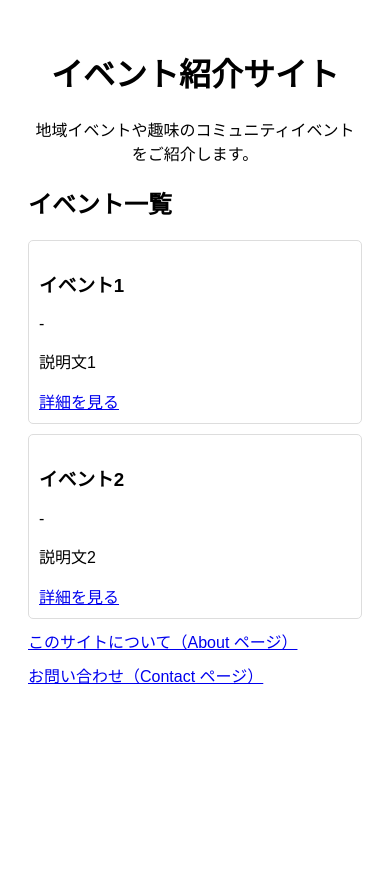
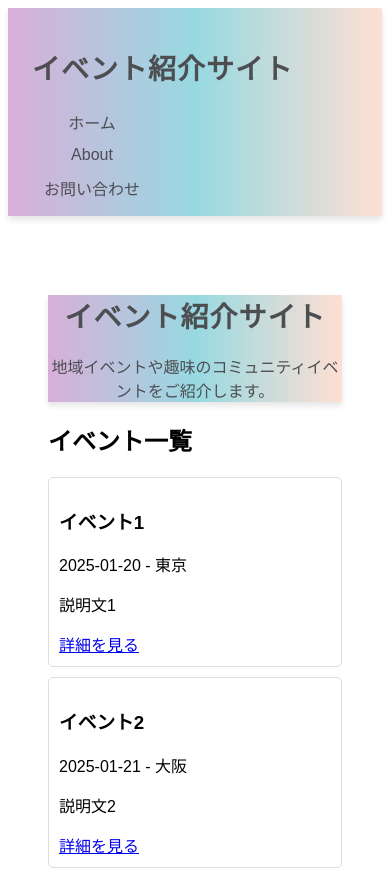
Before and after one commit to nagi0705/event-site, a Nuxt app: page / in a window 390 px wide. Shown: the top 870 px of the page. Before the commit the page ends 844 px from the top, so only its background shows below. Built offline with nearby package versions, Linux system fonts and the light colour scheme.

Commit message:
4日目: レイアウトと共通コンポーネントの整理

```diff
--- /dev/null
+++ b/components/EventCard.vue
@@ -0,0 +1,25 @@
+<template>
+    <div class="event-card mb-4 p-4 border rounded">
+        <h3 class="text-lg font-bold">{{ event.title }}</h3>
+        <p>{{ event.date }} - {{ event.location }}</p>
+        <p>{{ event.description }}</p>
+        <NuxtLink :to="`/events/${event.id}`" class="text-blue-500 underline">
+            詳細を見る
+        </NuxtLink>
+    </div>
+</template>
+
+<script setup>
+defineProps({
+    event: Object, // 親コンポーネントから渡されるイベントデータ
+});
+</script>
+
+<style>
+.event-card {
+    border: 1px solid #ddd;
+    border-radius: 5px;
+    padding: 10px;
+    margin-bottom: 10px;
+}
+</style>
--- /dev/null
+++ b/components/FormContact.vue
@@ -0,0 +1,44 @@
+<template>
+    <form @submit.prevent="handleSubmit" class="space-y-4">
+        <!-- 名前 -->
+        <div>
+            <label for="name" class="block font-medium mb-1">名前</label>
+            <input type="text" id="name" v-model="form.name" class="w-full border rounded p-2" required minlength="3" />
+        </div>
+
+        <!-- メールアドレス -->
+        <div>
+            <label for="email" class="block font-medium mb-1">メールアドレス</label>
+            <input type="email" id="email" v-model="form.email" class="w-full border rounded p-2" required />
+        </div>
+
+        <!-- 本文 -->
+        <div>
+            <label for="message" class="block font-medium mb-1">本文</label>
+            <textarea id="message" v-model="form.message" class="w-full border rounded p-2" rows="4" required
+                minlength="10"></textarea>
+        </div>
+
+        <!-- 送信ボタン -->
+        <button type="submit" class="bg-blue-500 text-white rounded px-4 py-2 hover:bg-blue-600">
+            送信
+        </button>
+    </form>
+</template>
+
+<script setup>
+import { reactive } from "vue";
+
+// フォームデータを格納する
+const form = reactive({
+    name: "",
+    email: "",
+    message: "",
+});
+
+// フォーム送信時の処理
+const handleSubmit = () => {
+    console.log("送信内容:", form);
+    alert(`送信が完了しました！\n名前: ${form.name}\nメール: ${form.email}\n本文: ${form.message}`);
+};
+</script>
--- /dev/null
+++ b/layouts/default.vue
@@ -0,0 +1,127 @@
+<template>
+    <div class="flex flex-col min-h-screen">
+        <!-- ヘッダー -->
+        <header class="bg-gradient-to-r from-blue-500 to-purple-500 text-white shadow-md">
+            <nav class="container mx-auto flex justify-between items-center py-4 px-6">
+                <h1 class="text-3xl font-bold tracking-wide">イベント紹介サイト</h1>
+                <ul class="flex space-x-6 text-lg font-medium">
+                    <li>
+                        <NuxtLink to="/" class="hover:underline">ホーム</NuxtLink>
+                    </li>
+                    <li>
+                        <NuxtLink to="/about" class="hover:underline">About</NuxtLink>
+                    </li>
+                    <li>
+                        <NuxtLink to="/contact" class="hover:underline">お問い合わせ</NuxtLink>
+                    </li>
+                </ul>
+            </nav>
+        </header>
+
+        <!-- メインコンテンツ -->
+        <main class="flex-grow container mx-auto py-12 px-6 bg-gray-50 shadow-inner">
+            <slot />
+        </main>
+
+        <!-- フッター -->
+        <footer class="bg-gray-800 text-white">
+            <div class="container mx-auto py-6 text-center">
+                <p class="text-sm">© 2025 イベント紹介サイト. All Rights Reserved.</p>
+            </div>
+        </footer>
+    </div>
+</template>
+
+<style>
+.container {
+    max-width: 1200px;
+}
+
+/* ヘッダーのスタイルをさらにカスタマイズ可能 */
+header h1 {
+    letter-spacing: 1px;
+    /* タイトルの文字間隔を調整 */
+}
+
+header nav ul li {
+    transition: all 0.2s ease-in-out;
+    /* ナビゲーションリンクのホバー効果を滑らかに */
+}
+
+header nav ul li:hover {
+    transform: scale(1.05);
+    /* ホバー時にリンクを少し拡大 */
+}
+
+/* ヘッダー全体の背景と高さ */
+header {
+    background: linear-gradient(to right, #D9AFD9, #97D9E1, #FFDFD3);
+    color: rgb(77, 78, 82);
+    box-shadow: 0px 4px 6px rgba(0, 0, 0, 0.1);
+}
+
+/* ヘッダー内のコンテナ */
+header .container {
+    display: flex;
+    justify-content: space-between;
+    align-items: center;
+    padding: 16px 24px;
+    /* 上下左右の余白 */
+}
+
+/* サイトタイトル */
+header h1 {
+    font-size: 1.75rem;
+    /* サイズを少し大きく */
+    font-weight: bold;
+    letter-spacing: 1px;
+    /* 文字間隔 */
+    transition: color 0.2s ease-in-out;
+    /* ホバー時のスムーズな変化 */
+}
+
+
+/* ナビゲーションのスタイル */
+header nav ul {
+    display: flex;
+    gap: 16px;
+    /* リンク間の間隔 */
+    list-style: none;
+    margin: 0;
+    padding: 0;
+}
+
+/* ナビゲーションリンク */
+header nav ul li a {
+    color: rgb(77, 78, 82);
+    text-decoration: none;
+    font-size: 1rem;
+    font-weight: 500;
+    padding: 8px 12px;
+    /* リンクの内側余白 */
+    border-radius: 4px;
+    /* 丸みを追加 */
+    transition: all 0.3s ease-in-out;
+}
+
+header nav ul li a:hover {
+    background-color: #ffffff;
+    /* ホバー時の背景色 */
+    color: #4a90e2;
+    /* テキストを青色に */
+}
+
+/* レスポンシブ対応 */
+@media (max-width: 768px) {
+    header .container {
+        flex-direction: column;
+        /* ナビゲーションを縦並びに */
+        align-items: flex-start;
+    }
+
+    header nav ul {
+        flex-direction: column;
+        gap: 12px;
+    }
+}
+</style>
--- a/pages/about.vue
+++ b/pages/about.vue
@@ -10,12 +10,7 @@
             <p>
                 制作者情報: このプロジェクトは Nuxt.js を使って作成されました。
             </p>
-            <!-- トップページへのリンクを追加 -->
-            <div class="mt-8">
-                <NuxtLink to="/" class="text-blue-500 underline">
-                    トップページに戻る
-                </NuxtLink>
-            </div>
+
         </main>
     </div>
 </template>
--- a/pages/contact.vue
+++ b/pages/contact.vue
@@ -5,63 +5,14 @@
             <p>以下のフォームに必要事項を入力してください。</p>
         </header>
         <main>
-            <!-- フォーム -->
-            <form @submit.prevent="handleSubmit" class="space-y-4">
-                <!-- 名前 -->
-                <div>
-                    <label for="name" class="block font-medium mb-1">名前</label>
-                    <input type="text" id="name" v-model="form.name" class="w-full border rounded p-2" required
-                        minlength="3" />
-                </div>
-
-                <!-- メールアドレス -->
-                <div>
-                    <label for="email" class="block font-medium mb-1">メールアドレス</label>
-                    <input type="email" id="email" v-model="form.email" class="w-full border rounded p-2" required />
-                </div>
-
-                <!-- 本文 -->
-                <div>
-                    <label for="message" class="block font-medium mb-1">本文</label>
-                    <textarea id="message" v-model="form.message" class="w-full border rounded p-2" rows="4" required
-                        minlength="10"></textarea>
-                </div>
-
-                <!-- 送信ボタン -->
-                <button type="submit" class="bg-blue-500 text-white rounded px-4 py-2 hover:bg-blue-600">
-                    送信
-                </button>
-            </form>
-
-            <!-- トップページに戻るリンク -->
-            <div class="mt-8">
-                <NuxtLink to="/" class="text-blue-500 underline">
-                    トップページに戻る
-                </NuxtLink>
-            </div>
+            <!-- フォームコンポーネントを使用 -->
+            <FormContact />
         </main>
     </div>
 </template>
 
 <script setup>
-import { reactive } from "vue";
-
-// フォームデータを格納する
-const form = reactive({
-    name: "",
-    email: "",
-    message: "",
-});
-
-// フォーム送信時の処理
-const handleSubmit = () => {
-    if (!form.name || !form.email || !form.message) {
-        alert("全ての項目を正しく入力してください。");
-        return;
-    }
-    console.log("送信内容:", form);
-    alert(`送信が完了しました！\n名前: ${form.name}\nメール: ${form.email}\n本文: ${form.message}`);
-};
+import FormContact from "@/components/FormContact.vue";
 </script>
 
 <style>
@@ -76,8 +27,4 @@ header {
     text-align: center;
     margin-bottom: 20px;
 }
-
-textarea {
-    resize: none;
-}
 </style>
--- a/pages/index.vue
+++ b/pages/index.vue
@@ -10,28 +10,7 @@
             <div v-if="events.length === 0">イベントを読み込んでいます...</div>
             <div v-else>
                 <!-- イベント一覧の表示 -->
-                <div class="event-card mb-4 p-4 border rounded" v-for="event in events" :key="event.id">
-                    <h3 class="text-lg font-bold">{{ event.title }}</h3>
-                    <p>{{ event.date }} - {{ event.location }}</p>
-                    <p>{{ event.description }}</p>
-                    <!-- 詳細リンクを追加 -->
-                    <NuxtLink :to="`/events/${event.id}`" class="text-blue-500 underline">
-                        詳細を見る
-                    </NuxtLink>
-                </div>
-            </div>
-            <!-- About ページと Contact ページへのリンクを追加 -->
-            <div class="mt-8 space-y-2">
-                <div>
-                    <NuxtLink to="/about" class="text-blue-500 underline">
-                        このサイトについて（About ページ）
-                    </NuxtLink>
-                </div>
-                <div>
-                    <NuxtLink to="/contact" class="text-blue-500 underline">
-                        お問い合わせ（Contact ページ）
-                    </NuxtLink>
-                </div>
+                <EventCard v-for="event in events" :key="event.id" :event="event" />
             </div>
         </main>
     </div>
@@ -39,6 +18,7 @@
 
 <script setup>
 import { ref, onMounted } from 'vue';
+import EventCard from '~/components/EventCard.vue';
 
 // イベントデータ
 const events = ref([]);
@@ -71,16 +51,4 @@ header {
     text-align: center;
     margin-bottom: 20px;
 }
-
-.event-card {
-    border: 1px solid #ddd;
-    border-radius: 5px;
-    padding: 10px;
-    margin-bottom: 10px;
-}
-
-.space-y-2>div {
-    margin-bottom: 10px;
-    /* リンク間の余白を追加 */
-}
 </style>
--- a/public/mock/events.json
+++ b/public/mock/events.json
@@ -3,11 +3,15 @@
     {
       "id": 1,
       "title": "イベント1",
+      "date": "2025-01-20",
+      "location": "東京",
       "description": "説明文1"
     },
     {
       "id": 2,
       "title": "イベント2",
+      "date": "2025-01-21",
+      "location": "大阪",
       "description": "説明文2"
     }
   ]
```
